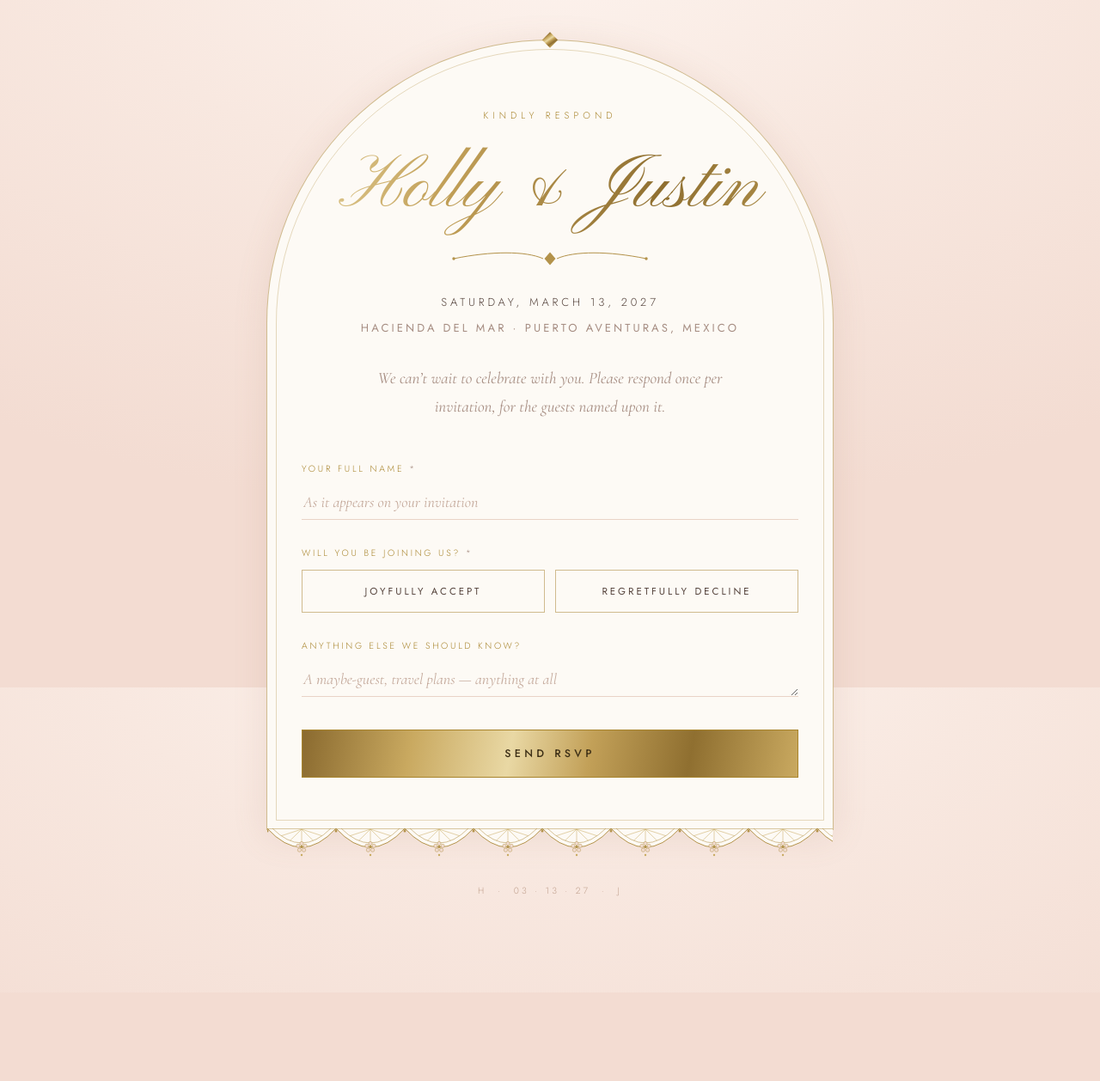
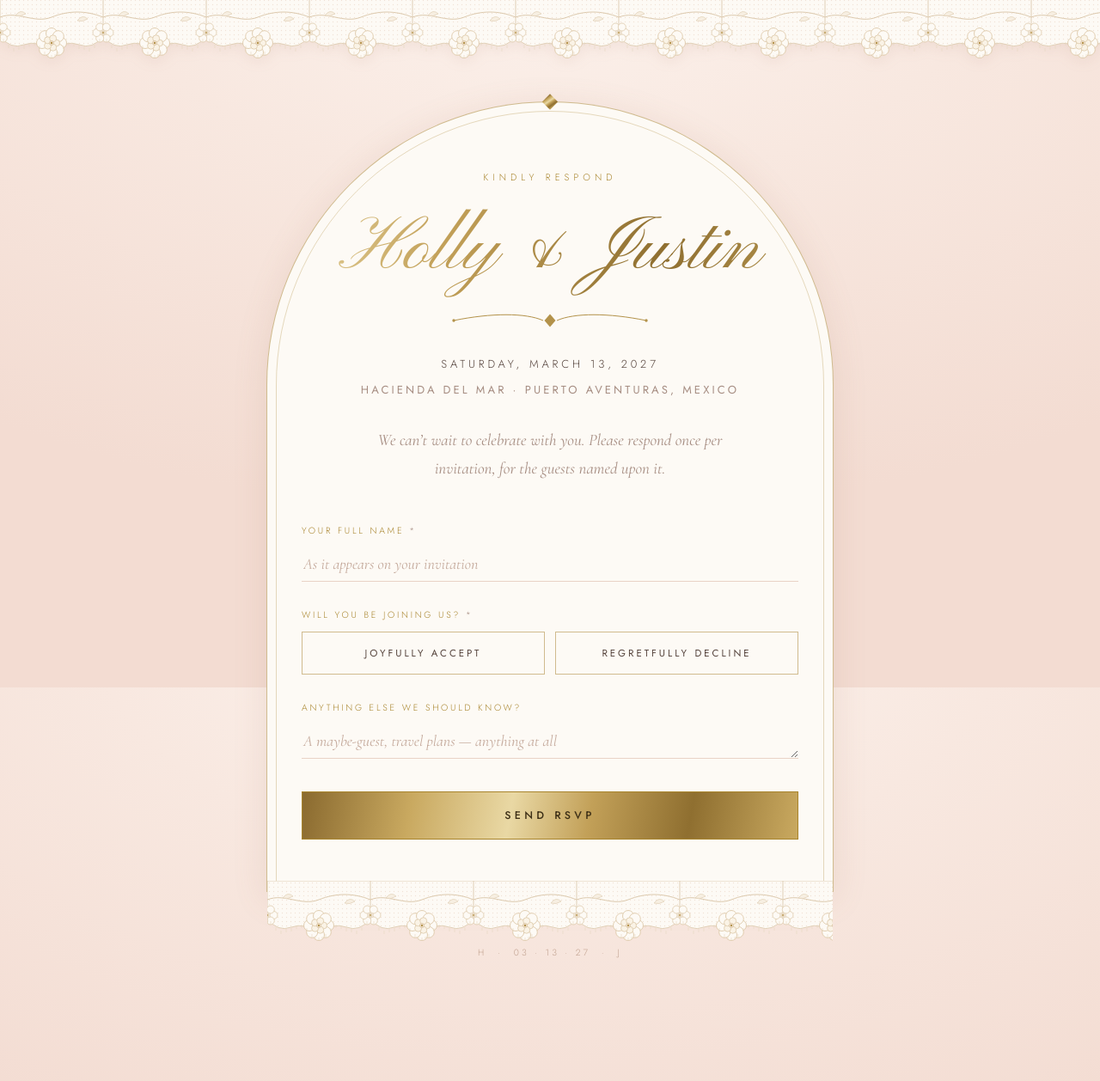
Before and after one commit to halegria928/hollyandjustin-rsvp, a plain HTML site: page index.html in a window 1280 px wide. Shown: the whole page at 86% size. Before the commit the page ends 1155 px from the top, so only its background shows below. Drawn offline with nearby package versions, Linux system fonts and the light colour scheme.

Commit message:
Floral veil lace bands top and bottom - roses, net, eyelash scallop edge
Co-Authored-By: Claude Fable 5 <noreply@anthropic.com>

```diff
--- a/index.html
+++ b/index.html
@@ -6,11 +6,12 @@
 --foil:linear-gradient(100deg,#8a6a2f 0%,#c9a960 22%,#e9d8a4 42%,#c2a058 58%,#8f6f30 78%,#c9a960 100%)}
 *{box-sizing:border-box;margin:0}
 html{scroll-behavior:smooth}
-body{background:radial-gradient(1200px 700px at 50% -100px,#fdf4ef 0%,#f8e8e0 45%,#f3dcd2 100%) fixed,#f3dcd2;color:var(--ink);font:300 15.5px/1.65 'Jost',Helvetica,Arial,sans-serif;-webkit-font-smoothing:antialiased;padding:46px 16px 110px}
+body{background:radial-gradient(1200px 700px at 50% -100px,#fdf4ef 0%,#f8e8e0 45%,#f3dcd2 100%) fixed,#f3dcd2;color:var(--ink);font:300 15.5px/1.65 'Jost',Helvetica,Arial,sans-serif;-webkit-font-smoothing:antialiased;padding:118px 16px 150px;position:relative}
 .arch{position:relative;max-width:660px;margin:0 auto;background:var(--card);border:1px solid var(--gold-line);border-radius:330px 330px 0 0;padding:78px 40px 60px;box-shadow:0 8px 40px rgba(160,110,90,.14)}
 .arch:before{content:"";position:absolute;inset:10px;border:1px solid #b3924a55;border-radius:322px 322px 0 0;pointer-events:none}
 .arch:after{content:"";position:absolute;left:50%;top:-7px;width:13px;height:13px;transform:translateX(-50%) rotate(45deg);background:var(--foil)}
-.hem{position:absolute;left:0;right:0;bottom:-35px;width:100%;height:36px;display:block}
+.hem{position:absolute;left:0;right:0;bottom:-72px;width:100%;height:84px;display:block}
+.lacetop{position:absolute;top:-2px;left:0;width:100%;height:84px;display:block;filter:drop-shadow(0 3px 8px rgba(160,110,90,.10))}
 .eyebrow{font-size:11px;letter-spacing:.46em;text-transform:uppercase;color:var(--gold);text-align:center;margin-bottom:24px}
 h1{font:400 clamp(56px,11vw,88px)/1.02 'Pinyon Script',cursive;text-align:center;background:var(--foil);-webkit-background-clip:text;background-clip:text;color:transparent;padding:8px 0 14px}
 @media (prefers-reduced-motion:no-preference){
@@ -57,6 +58,39 @@ textarea{resize:vertical;min-height:36px}
 .foot{max-width:660px;margin:62px auto 0;text-align:center;font-size:10.5px;letter-spacing:.3em;text-transform:uppercase;color:#c0a08e}
 @media (max-width:560px){.arch{border-radius:200px 200px 0 0;padding:64px 22px 46px}.arch:before{border-radius:194px 194px 0 0}}
 </style></head><body>
+<svg class="lacetop" aria-hidden="true" preserveAspectRatio="xMidYMax meet">
+  <defs>
+   <clipPath id="laceAc"><path d="M0 0 H120 V44 Q108 60 92 54 Q76 48 60 62 Q44 48 28 54 Q12 60 0 44 Z"/></clipPath>
+   <pattern id="laceAn" width="5" height="5" patternUnits="userSpaceOnUse"><circle cx="2.5" cy="2.5" r=".7" fill="#f1e2d6"/></pattern>
+   <pattern id="laceA" width="120" height="84" patternUnits="userSpaceOnUse">
+    <path d="M0 0 H120 V44 Q108 60 92 54 Q76 48 60 62 Q44 48 28 54 Q12 60 0 44 Z" fill="#fdfaf5" stroke="#e0cfb6" stroke-width="1"/>
+    <rect x="0" y="0" width="120" height="70" fill="url(#laceAn)" clip-path="url(#laceAc)"/>
+    <path d="M0 22 C20 14,40 30,60 22 S100 14,120 22" stroke="#dcc9ad" stroke-width="1" fill="none"/>
+    <path d="M18 20 Q24 12 30 18 Q24 22 18 20 Z" fill="#f7efe2" stroke="#dcc9ad" stroke-width=".6"/>
+    <path d="M90 26 Q96 18 102 24 Q96 28 90 26 Z" fill="#f7efe2" stroke="#dcc9ad" stroke-width=".6"/>
+    <g fill="#fdfaf5" stroke="#d9c3a0" stroke-width=".8">
+     <circle cx="71" cy="52" r="6.5"/><circle cx="67.8" cy="59.8" r="6.5"/><circle cx="60" cy="63" r="6.5"/><circle cx="52.2" cy="59.8" r="6.5"/><circle cx="49" cy="52" r="6.5"/><circle cx="52.2" cy="44.2" r="6.5"/><circle cx="60" cy="41" r="6.5"/><circle cx="67.8" cy="44.2" r="6.5"/>
+    </g>
+    <g fill="#faf3e6" stroke="#d9c3a0" stroke-width=".7">
+     <circle cx="65.5" cy="52" r="4"/><circle cx="61.7" cy="57.2" r="4"/><circle cx="55.6" cy="55.2" r="4"/><circle cx="55.6" cy="48.8" r="4"/><circle cx="61.7" cy="46.8" r="4"/>
+    </g>
+    <circle cx="60" cy="52" r="2.6" fill="#f2e3d0" stroke="#d9c3a0" stroke-width=".7"/>
+    <circle cx="60" cy="52" r="1.2" fill="#b3924a"/>
+    <g fill="#fdfaf5" stroke="#d9c3a0" stroke-width=".7">
+     <circle cx="7.5" cy="40" r="4.5"/><circle cx="3.8" cy="46.5" r="4.5"/><circle cx="-3.8" cy="46.5" r="4.5"/><circle cx="-7.5" cy="40" r="4.5"/><circle cx="-3.8" cy="33.5" r="4.5"/><circle cx="3.8" cy="33.5" r="4.5"/>
+     <circle cx="127.5" cy="40" r="4.5"/><circle cx="123.8" cy="46.5" r="4.5"/><circle cx="116.2" cy="46.5" r="4.5"/><circle cx="112.5" cy="40" r="4.5"/><circle cx="116.2" cy="33.5" r="4.5"/><circle cx="123.8" cy="33.5" r="4.5"/>
+    </g>
+    <circle cx="0" cy="40" r="2" fill="#f2e3d0" stroke="#d9c3a0" stroke-width=".6"/><circle cx="0" cy="40" r=".9" fill="#b3924a"/>
+    <circle cx="120" cy="40" r="2" fill="#f2e3d0" stroke="#d9c3a0" stroke-width=".6"/><circle cx="120" cy="40" r=".9" fill="#b3924a"/>
+    <g stroke="#e6d5bd" stroke-width=".6">
+     <path d="M4 47 V51 M10 54 V58 M16 58 V62 M22 56 V60 M28 55 V59 M34 52 V56 M40 51 V55 M46 55 V59"/>
+     <path d="M52 62 V66 M56 65 V69 M60 66 V70 M64 65 V69 M68 62 V66"/>
+     <path d="M74 55 V59 M80 51 V55 M86 52 V56 M92 55 V59 M98 56 V60 M104 58 V62 M110 54 V58 M116 47 V51"/>
+    </g>
+   </pattern>
+  </defs>
+  <rect x="0" y="0" width="100%" height="100%" fill="url(#laceA)"/>
+ </svg>
 <div class="arch">
  <div id="cardview">
   <div class="eyebrow">Kindly Respond</div>
@@ -94,21 +128,38 @@ textarea{resize:vertical;min-height:36px}
   <div class="big" id="dbig">Your RSVP has been received</div>
   <p>With love, Holly &amp; Justin<br>March 13, 2027 &middot; Puerto Aventuras</p>
  </div>
- <svg class="hem" aria-hidden="true" preserveAspectRatio="none">
+ <svg class="hem" aria-hidden="true" preserveAspectRatio="xMidYMax meet">
   <defs>
-   <pattern id="lace" width="80" height="36" patternUnits="userSpaceOnUse">
-    <path d="M0 0 Q40 44 80 0 Z" fill="#fdfaf5" stroke="#b3924a" stroke-width="1"/>
-    <path d="M6 0 Q40 34 74 0" fill="none" stroke="#b3924a" stroke-width=".7" opacity=".8"/>
-    <path d="M40 1 L16.2 8.7 M40 1 L26.4 14.3 M40 1 L40 17 M40 1 L53.6 14.3 M40 1 L63.8 8.7" stroke="#c9ab62" stroke-width=".6" opacity=".9"/>
-    <g stroke="#b3924a" stroke-width=".5">
-     <circle cx="40" cy="17.5" r="2.1" fill="#f2dcd2"/><circle cx="35.9" cy="20.4" r="2.1" fill="#f2dcd2"/><circle cx="37.4" cy="25.2" r="2.1" fill="#f2dcd2"/><circle cx="42.6" cy="25.2" r="2.1" fill="#f2dcd2"/><circle cx="44.1" cy="20.4" r="2.1" fill="#f2dcd2"/>
+   <clipPath id="laceBc"><path d="M0 0 H120 V44 Q108 60 92 54 Q76 48 60 62 Q44 48 28 54 Q12 60 0 44 Z"/></clipPath>
+   <pattern id="laceBn" width="5" height="5" patternUnits="userSpaceOnUse"><circle cx="2.5" cy="2.5" r=".7" fill="#f1e2d6"/></pattern>
+   <pattern id="laceB" width="120" height="84" patternUnits="userSpaceOnUse">
+    <path d="M0 0 H120 V44 Q108 60 92 54 Q76 48 60 62 Q44 48 28 54 Q12 60 0 44 Z" fill="#fdfaf5" stroke="#e0cfb6" stroke-width="1"/>
+    <rect x="0" y="0" width="120" height="70" fill="url(#laceBn)" clip-path="url(#laceBc)"/>
+    <path d="M0 22 C20 14,40 30,60 22 S100 14,120 22" stroke="#dcc9ad" stroke-width="1" fill="none"/>
+    <path d="M18 20 Q24 12 30 18 Q24 22 18 20 Z" fill="#f7efe2" stroke="#dcc9ad" stroke-width=".6"/>
+    <path d="M90 26 Q96 18 102 24 Q96 28 90 26 Z" fill="#f7efe2" stroke="#dcc9ad" stroke-width=".6"/>
+    <g fill="#fdfaf5" stroke="#d9c3a0" stroke-width=".8">
+     <circle cx="71" cy="52" r="6.5"/><circle cx="67.8" cy="59.8" r="6.5"/><circle cx="60" cy="63" r="6.5"/><circle cx="52.2" cy="59.8" r="6.5"/><circle cx="49" cy="52" r="6.5"/><circle cx="52.2" cy="44.2" r="6.5"/><circle cx="60" cy="41" r="6.5"/><circle cx="67.8" cy="44.2" r="6.5"/>
     </g>
-    <circle cx="40" cy="21.4" r="1.6" fill="#b3924a"/>
-    <circle cx="40" cy="31" r="1.2" fill="#c9ab62"/>
-    <circle cx="0" cy="3" r="1.5" fill="#b3924a"/><circle cx="80" cy="3" r="1.5" fill="#b3924a"/>
+    <g fill="#faf3e6" stroke="#d9c3a0" stroke-width=".7">
+     <circle cx="65.5" cy="52" r="4"/><circle cx="61.7" cy="57.2" r="4"/><circle cx="55.6" cy="55.2" r="4"/><circle cx="55.6" cy="48.8" r="4"/><circle cx="61.7" cy="46.8" r="4"/>
+    </g>
+    <circle cx="60" cy="52" r="2.6" fill="#f2e3d0" stroke="#d9c3a0" stroke-width=".7"/>
+    <circle cx="60" cy="52" r="1.2" fill="#b3924a"/>
+    <g fill="#fdfaf5" stroke="#d9c3a0" stroke-width=".7">
+     <circle cx="7.5" cy="40" r="4.5"/><circle cx="3.8" cy="46.5" r="4.5"/><circle cx="-3.8" cy="46.5" r="4.5"/><circle cx="-7.5" cy="40" r="4.5"/><circle cx="-3.8" cy="33.5" r="4.5"/><circle cx="3.8" cy="33.5" r="4.5"/>
+     <circle cx="127.5" cy="40" r="4.5"/><circle cx="123.8" cy="46.5" r="4.5"/><circle cx="116.2" cy="46.5" r="4.5"/><circle cx="112.5" cy="40" r="4.5"/><circle cx="116.2" cy="33.5" r="4.5"/><circle cx="123.8" cy="33.5" r="4.5"/>
+    </g>
+    <circle cx="0" cy="40" r="2" fill="#f2e3d0" stroke="#d9c3a0" stroke-width=".6"/><circle cx="0" cy="40" r=".9" fill="#b3924a"/>
+    <circle cx="120" cy="40" r="2" fill="#f2e3d0" stroke="#d9c3a0" stroke-width=".6"/><circle cx="120" cy="40" r=".9" fill="#b3924a"/>
+    <g stroke="#e6d5bd" stroke-width=".6">
+     <path d="M4 47 V51 M10 54 V58 M16 58 V62 M22 56 V60 M28 55 V59 M34 52 V56 M40 51 V55 M46 55 V59"/>
+     <path d="M52 62 V66 M56 65 V69 M60 66 V70 M64 65 V69 M68 62 V66"/>
+     <path d="M74 55 V59 M80 51 V55 M86 52 V56 M92 55 V59 M98 56 V60 M104 58 V62 M110 54 V58 M116 47 V51"/>
+    </g>
    </pattern>
   </defs>
-  <rect x="0" y="0" width="100%" height="100%" fill="url(#lace)"/>
+  <rect x="0" y="0" width="100%" height="100%" fill="url(#laceB)"/>
  </svg>
 </div>
 <div class="foot">H &nbsp;&middot;&nbsp; 03 &middot; 13 &middot; 27 &nbsp;&middot;&nbsp; J</div>
```
